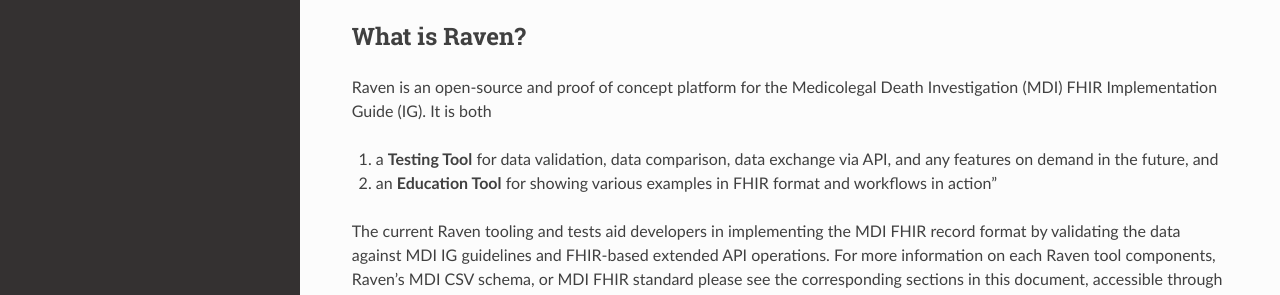
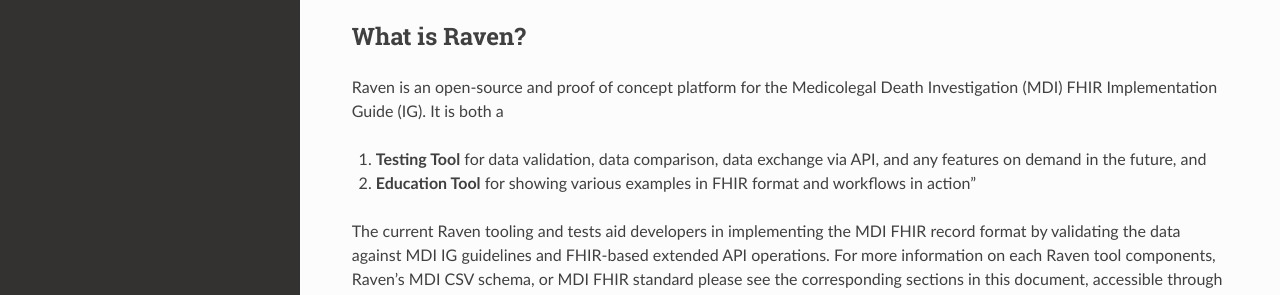
Before and after one commit to MortalityReporting/RavenDocs, a Sphinx documentation site: the page built from docs/source/index.rst, in a window 1280 px wide and 900 px high. Shown: the part 212-507 px from the top of the window. Built offline with Sphinx 7.4.7 and the Read the Docs theme 2.0.0, drawn with Linux system fonts in a browser that asks for light colours.

```diff
--- a/docs/source/index.rst
+++ b/docs/source/index.rst
@@ -6,10 +6,10 @@ This document exists as a guide to help users understand the Raven mortality pla
 What is Raven?
 --------------
 
-Raven is an open-source and proof of concept platform for the Medicolegal Death Investigation (MDI) FHIR Implementation Guide (IG). It is both
+Raven is an open-source and proof of concept platform for the Medicolegal Death Investigation (MDI) FHIR Implementation Guide (IG). It is both a
 
-1. a **Testing Tool** for data validation, data comparison, data exchange via API, and any features on demand in the future, and
-2. an **Education Tool** for showing various examples in FHIR format and workflows in action"
+1. **Testing Tool** for data validation, data comparison, data exchange via API, and any features on demand in the future, and
+2. **Education Tool** for showing various examples in FHIR format and workflows in action"
 
 The current Raven tooling and tests aid developers in implementing the MDI FHIR record format by validating the data against MDI IG guidelines and FHIR-based extended API operations. For more information on each Raven tool components, Raven’s MDI CSV schema, or MDI FHIR standard please see the corresponding sections in this document, accessible through the table of contents below or the sidebar navigation menu.
 
```
